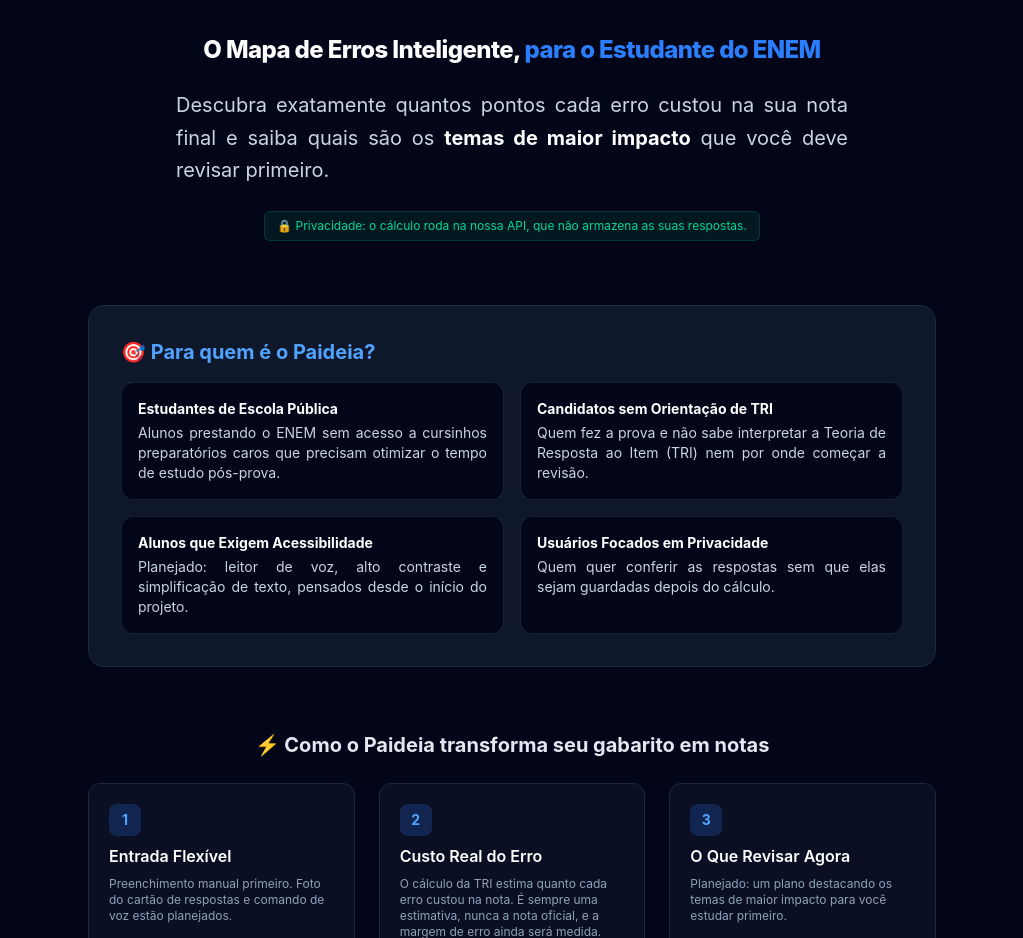
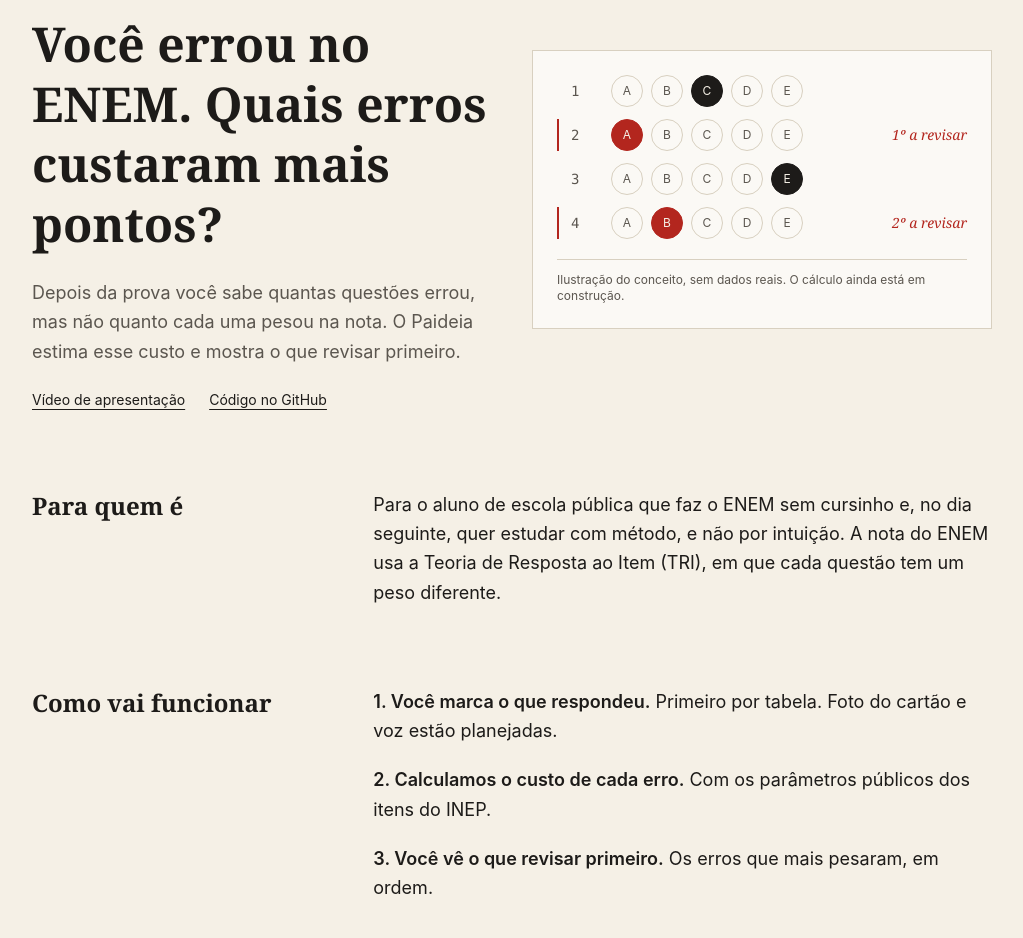
Before and after one commit to gbrielzin/paideia, a React (Vite) app: page / in a window 1280 px wide. Shown: the part 162-1100 px from the top of the page, without its empty margins (128-1151 px from the left). Built offline with nearby package versions, Linux system fonts and the light colour scheme.

Commit message:
feat(front): redesenha a página com identidade própria (papel de prova corrigido)

```diff
--- a/src/App.tsx
+++ b/src/App.tsx
@@ -1,101 +1,155 @@
+const LETTERS = ['A', 'B', 'C', 'D', 'E']
+
+type Row = { q: number; marked: number; wrong: boolean; rank?: string }
+
+const ROWS: Row[] = [
+  { q: 1, marked: 2, wrong: false },
+  { q: 2, marked: 0, wrong: true, rank: '1º a revisar' },
+  { q: 3, marked: 4, wrong: false },
+  { q: 4, marked: 1, wrong: true, rank: '2º a revisar' },
+]
+
+function AnswerSheet() {
+  return (
+    <figure
+      className="border border-rule bg-white/60 p-5 sm:p-6"
+      aria-label="Ilustração do conceito: gabarito com dois erros marcados, ordenados pelo que revisar primeiro"
+    >
+      <ol className="space-y-3" aria-hidden="true">
+        {ROWS.map((r) => (
+          <li
+            key={r.q}
+            className={`flex items-center gap-3 sm:gap-4 border-l-2 pl-3 ${
+              r.wrong ? 'border-pen' : 'border-transparent'
+            }`}
+          >
+            <span className="w-6 font-mono text-sm text-muted">{r.q}</span>
+            <span className="flex gap-2">
+              {LETTERS.map((l, i) => {
+                const on = i === r.marked
+                return (
+                  <span
+                    key={l}
+                    className={`grid h-8 w-8 place-items-center rounded-full border text-xs ${
+                      on
+                        ? r.wrong
+                          ? 'border-pen bg-pen text-paper'
+                          : 'border-ink bg-ink text-paper'
+                        : 'border-rule text-muted'
+                    }`}
+                  >
+                    {l}
+                  </span>
+                )
+              })}
+            </span>
+            {r.rank && (
+              <span className="ml-auto whitespace-nowrap font-serif text-sm italic text-pen">{r.rank}</span>
+            )}
+          </li>
+        ))}
+      </ol>
+      <figcaption className="mt-5 border-t border-rule pt-3 text-xs text-muted">
+        Ilustração do conceito, sem dados reais. O cálculo ainda está em construção.
+      </figcaption>
+    </figure>
+  )
+}
 
 function App() {
+  return (
+    <div className="min-h-screen bg-paper font-sans text-ink">
+      <header className="mx-auto flex max-w-5xl items-baseline justify-between px-5 py-6 sm:px-8">
+        <span className="font-serif text-xl font-semibold tracking-tight">Paideia</span>
+        <span className="text-sm text-muted">Hack Brasil 2026 · Acesso à educação</span>
+      </header>
 
-  return (
-      <div className="min-h-screen bg-slate-950 text-slate-100 flex flex-col justify-between font-sans">
-          <header className="border-b border-slate-800 bg-slate-900/50 backdrop-blur sticky top-0 z-50">
-              <div className="max-w-6xl mx-auto px-6 py-4 flex items-center justify-between">
-                  <div className="flex items-center gap-3">
-                      <span className="text-xs bg-blue-500/10 text-blue-400 border border-blue-500/20 px-2.5 py-0.5 rounded-full font-medium">
-              Trilha: Acesso à educação
-            </span>
-                  </div>
+      <main className="mx-auto max-w-5xl space-y-20 px-5 pb-20 pt-8 sm:px-8 sm:pt-14">
+        <section className="grid items-center gap-10 md:grid-cols-2">
+          <div className="space-y-6">
+            <p className="text-sm font-medium uppercase tracking-wide text-pen">Em construção</p>
+            <h1 className="font-serif text-4xl font-semibold leading-tight sm:text-5xl">
+              Você errou no ENEM. Quais erros custaram mais pontos?
+            </h1>
+            <p className="max-w-xl text-lg leading-relaxed text-muted">
+              Depois da prova você sabe quantas questões errou, mas não quanto cada uma pesou na
+              nota. O Paideia estima esse custo e mostra o que revisar primeiro.
+            </p>
+            <div className="flex flex-wrap gap-x-6 gap-y-2 text-sm">
+              <a className="underline underline-offset-4 hover:text-pen" href="#video">
+                Vídeo de apresentação
+              </a>
               <a
-                      href="#demo"
-                      className="text-xs bg-blue-600 hover:bg-blue-500 text-white font-semibold px-4 py-2 rounded-lg transition"
+                className="underline underline-offset-4 hover:text-pen"
+                href="https://github.com/gbrielzin/paideia"
               >
-                      Ver Rascunho
+                Código no GitHub
               </a>
             </div>
-          </header>
-          <main className="max-w-4xl mx-auto px-6 py-12 space-y-16">
-              <section className="text-center space-y-6">
-                  <h1 className="text-4xl sm:text-5xl font-extrabold tracking-tight text-white leading-tight">
-                      <span className="text-blue-500">PAIDEIA</span>
-                  </h1>
+          </div>
+          <AnswerSheet />
+        </section>
 
-                  <h2 className="text-3xl sm:text-2xl font-extrabold tracking-tight text-white leading-tight">
-                      O Mapa de Erros Inteligente,
-                      <span className="text-blue-500"> para o Estudante do ENEM</span>
-                  </h2>
+        <section className="grid gap-8 md:grid-cols-[1fr_2fr]">
+          <h2 className="font-serif text-2xl font-semibold">Para quem é</h2>
+          <p className="max-w-2xl text-lg leading-relaxed">
+            Para o aluno de escola pública que faz o ENEM sem cursinho e, no dia seguinte, quer
+            estudar com método, e não por intuição. A nota do ENEM usa a Teoria de Resposta ao
+            Item (TRI), em que cada questão tem um peso diferente.
+          </p>
+        </section>
 
-                  <p className="text-lg sm:text-xl text-slate-300 max-w-2xl mx-auto leading-relaxed text-justify">
-                      Descubra exatamente quantos pontos cada erro custou na sua nota final e saiba quais são os <strong className="text-white">temas de maior impacto</strong> que você deve revisar primeiro.
-                  </p>
+        <section className="grid gap-8 md:grid-cols-[1fr_2fr]">
+          <h2 className="font-serif text-2xl font-semibold">Como vai funcionar</h2>
+          <ol className="max-w-2xl space-y-5 text-lg leading-relaxed">
+            <li>
+              <strong className="font-semibold">1. Você marca o que respondeu.</strong> Primeiro
+              por tabela. Foto do cartão e voz estão planejadas.
+            </li>
+            <li>
+              <strong className="font-semibold">2. Calculamos o custo de cada erro.</strong> Com os
+              parâmetros públicos dos itens do INEP.
+            </li>
+            <li>
+              <strong className="font-semibold">3. Você vê o que revisar primeiro.</strong> Os
+              erros que mais pesaram, em ordem.
+            </li>
+          </ol>
+        </section>
 
-                  <div className="inline-flex items-center gap-2 bg-emerald-500/10 border border-emerald-500/20 text-emerald-400 text-xs px-3 py-1.5 rounded-md">
-                      <span>🔒 Privacidade: o cálculo roda na nossa API, que não armazena as suas respostas.</span>
+        <section className="grid gap-8 md:grid-cols-[1fr_2fr]">
+          <h2 className="font-serif text-2xl font-semibold">O que prometemos e o que não</h2>
+          <ul className="max-w-2xl list-disc space-y-3 pl-5 text-lg leading-relaxed">
+            <li>O resultado é sempre uma estimativa, nunca a nota oficial.</li>
+            <li>A margem de erro ainda vai ser medida, e só depois a mostramos.</li>
+            <li>O cálculo roda na nossa API, que não armazena as suas respostas.</li>
+            <li>Acessibilidade está planejada desde o início, mas ainda não foi construída.</li>
+          </ul>
+        </section>
+
+        <section id="video" className="grid gap-8 md:grid-cols-[1fr_2fr]">
+          <h2 className="font-serif text-2xl font-semibold">Vídeo</h2>
+          <div className="grid aspect-video max-w-2xl place-items-center border border-dashed border-rule text-muted">
+            Vídeo em breve
           </div>
         </section>
-              <section className="bg-slate-900 border border-slate-800 rounded-2xl p-6 sm:p-8 space-y-4 text-justify">
-                  <h2 className="text-xl font-bold text-blue-400 flex items-center gap-2">
-                      🎯 Para quem é o Paideia?
-                  </h2>
-                  <ul className="grid sm:grid-cols-2 gap-4 text-sm text-slate-300">
-                      <li className="bg-slate-950 p-4 rounded-xl border border-slate-800/80">
-                          <strong className="block text-white mb-1">Estudantes de Escola Pública</strong>
-                          Alunos prestando o ENEM sem acesso a cursinhos preparatórios caros que precisam otimizar o tempo de estudo pós-prova.
-                      </li>
-                      <li className="bg-slate-950 p-4 rounded-xl border border-slate-800/80">
-                          <strong className="block text-white mb-1">Candidatos sem Orientação de TRI</strong>
-                          Quem fez a prova e não sabe interpretar a Teoria de Resposta ao Item (TRI) nem por onde começar a revisão.
-                      </li>
-                      <li className="bg-slate-950 p-4 rounded-xl border border-slate-800/80">
-                          <strong className="block text-white mb-1">Alunos que Exigem Acessibilidade</strong>
-                          Planejado: leitor de voz, alto contraste e simplificação de texto, pensados desde o início do projeto.
-                      </li>
-                      <li className="bg-slate-950 p-4 rounded-xl border border-slate-800/80">
-                          <strong className="block text-white mb-1">Usuários Focados em Privacidade</strong>
-                          Quem quer conferir as respostas sem que elas sejam guardadas depois do cálculo.
-                      </li>
-                  </ul>
-              </section>
-              <section className="space-y-6">
-                  <h2 className="text-xl font-bold text-slate-200 text-center">
-                      ⚡ Como o Paideia transforma seu gabarito em notas
-                  </h2>
 
-                  <div className="grid sm:grid-cols-3 gap-6">
-                      <div className="bg-slate-900/60 border border-slate-800 p-5 rounded-xl space-y-2">
-                          <div className="w-8 h-8 bg-blue-500/20 text-blue-400 font-bold rounded-lg flex items-center justify-center text-sm">1</div>
-                          <h3 className="font-semibold text-white text-base">Entrada Flexível</h3>
-                          <p className="text-xs text-slate-400">Preenchimento manual primeiro. Foto do cartão de respostas e comando de voz estão planejados.</p>
-                      </div>
-
-                      <div className="bg-slate-900/60 border border-slate-800 p-5 rounded-xl space-y-2">
-                          <div className="w-8 h-8 bg-blue-500/20 text-blue-400 font-bold rounded-lg flex items-center justify-center text-sm">2</div>
-                          <h3 className="font-semibold text-white text-base">Custo Real do Erro</h3>
-                          <p className="text-xs text-slate-400">O cálculo da TRI estima quanto cada erro custou na nota. É sempre uma estimativa, nunca a nota oficial, e a margem de erro ainda será medida.</p>
-                      </div>
-
-                      <div className="bg-slate-900/60 border border-slate-800 p-5 rounded-xl space-y-2">
-                          <div className="w-8 h-8 bg-blue-500/20 text-blue-400 font-bold rounded-lg flex items-center justify-center text-sm">3</div>
-                          <h3 className="font-semibold text-white text-base">O Que Revisar Agora</h3>
-                          <p className="text-xs text-slate-400">Planejado: um plano destacando os temas de maior impacto para você estudar primeiro.</p>
-                      </div>
-                  </div>
-              </section>
-              <section id="demo" className="bg-slate-900 border border-slate-800 rounded-2xl p-6 text-center space-y-4">
-                  <h2 className="font-bold text-slate-200">Demonstração & Pitch (Rascunho Inicial)</h2>
-                  <div className="w-full aspect-video bg-slate-950 rounded-xl border border-slate-800 flex flex-col items-center justify-center gap-2 text-slate-500">
-                      <span className="text-3xl">▶️</span>
-                      <p className="text-sm font-medium">Vídeo em breve</p>
-                      <span className="text-xs text-slate-600">Hack Brasil 2026</span>
-                  </div>
+        <section className="grid gap-8 md:grid-cols-[1fr_2fr]">
+          <h2 className="font-serif text-2xl font-semibold">Quem está construindo</h2>
+          <p className="max-w-2xl text-lg leading-relaxed">
+            Gabriel e Murilo, dois estudantes que decidiram construir isso juntos na abertura do
+            Hack Brasil.
+          </p>
         </section>
       </main>
-          <footer className="border-t border-slate-900 bg-slate-950 py-6 text-center text-xs text-slate-500">
-              <p>Paideia • Projeto em construção para o Hack Brasil 2026 • <a className="underline hover:text-slate-300" href="https://github.com/gbrielzin/paideia">Repositório no GitHub</a></p>
+
+      <footer className="border-t border-rule">
+        <div className="mx-auto flex max-w-5xl flex-wrap justify-between gap-2 px-5 py-6 text-sm text-muted sm:px-8">
+          <span>Paideia, projeto em construção para o Hack Brasil 2026.</span>
+          <a className="underline underline-offset-4 hover:text-pen" href="https://github.com/gbrielzin/paideia">
+            github.com/gbrielzin/paideia
+          </a>
+        </div>
       </footer>
     </div>
   )
--- a/src/globals.css
+++ b/src/globals.css
@@ -1 +1,14 @@
 @import "tailwindcss";
+
+@theme {
+  --color-paper: #f5f0e6;
+  --color-ink: #1d1b19;
+  --color-muted: #5b564f;
+  --color-rule: #d8d0c0;
+  --color-pen: #b3261e;
+}
+
+html {
+  background: var(--color-paper);
+  color: var(--color-ink);
+}
```
Lines whose indentation alone changed are shown as unchanged.
